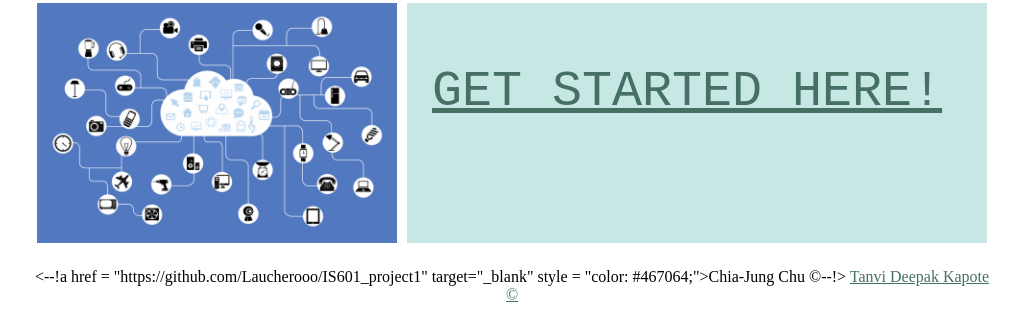
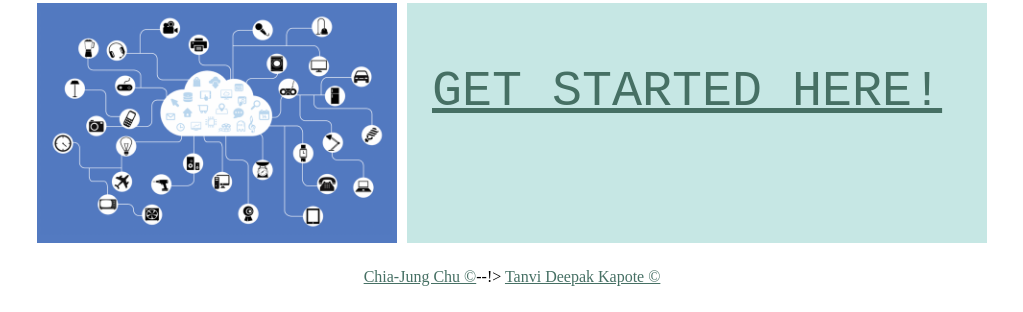
Before and after one commit to Tanv08/IS601PROJECT2, a plain HTML site: page public_html/index.html in a window 1280 px wide. Shown: the part 520-832 px from the top of the page, without its empty margins (128-1151 px from the left). Drawn offline with Linux system fonts and the light colour scheme.

Commit message:
Updated Footer

```diff
--- a/public_html/index.html
+++ b/public_html/index.html
@@ -222,8 +222,8 @@
     <div class = "Blank"></div> <!--blank-->
     <div> <!--footer-->
         <footer id = "footer" class = "clearFix">
-            <--!a href = "https://github.com/Laucherooo/IS601_project1" target="_blank" style = "color: #467064;">Chia-Jung Chu &#169;</a>--!>
-            <a href = "https://github.com/Tanv08/IS601PROJECT2" target="_blank" style = "color: #467064;">Tanvi Deepak Kapote &#169;</a>
+            <a href = "https://github.com/Laucherooo/IS601_project1" target="_blank" style = "color: #467064;">Chia-Jung Chu &#169;</a>--!>
+            <a href = "https://github.com/Tanv08/IS601_project1" target="_blank" style = "color: #467064;">Tanvi Deepak Kapote &#169;</a>
         </footer>
     </div>
 </div>
```
